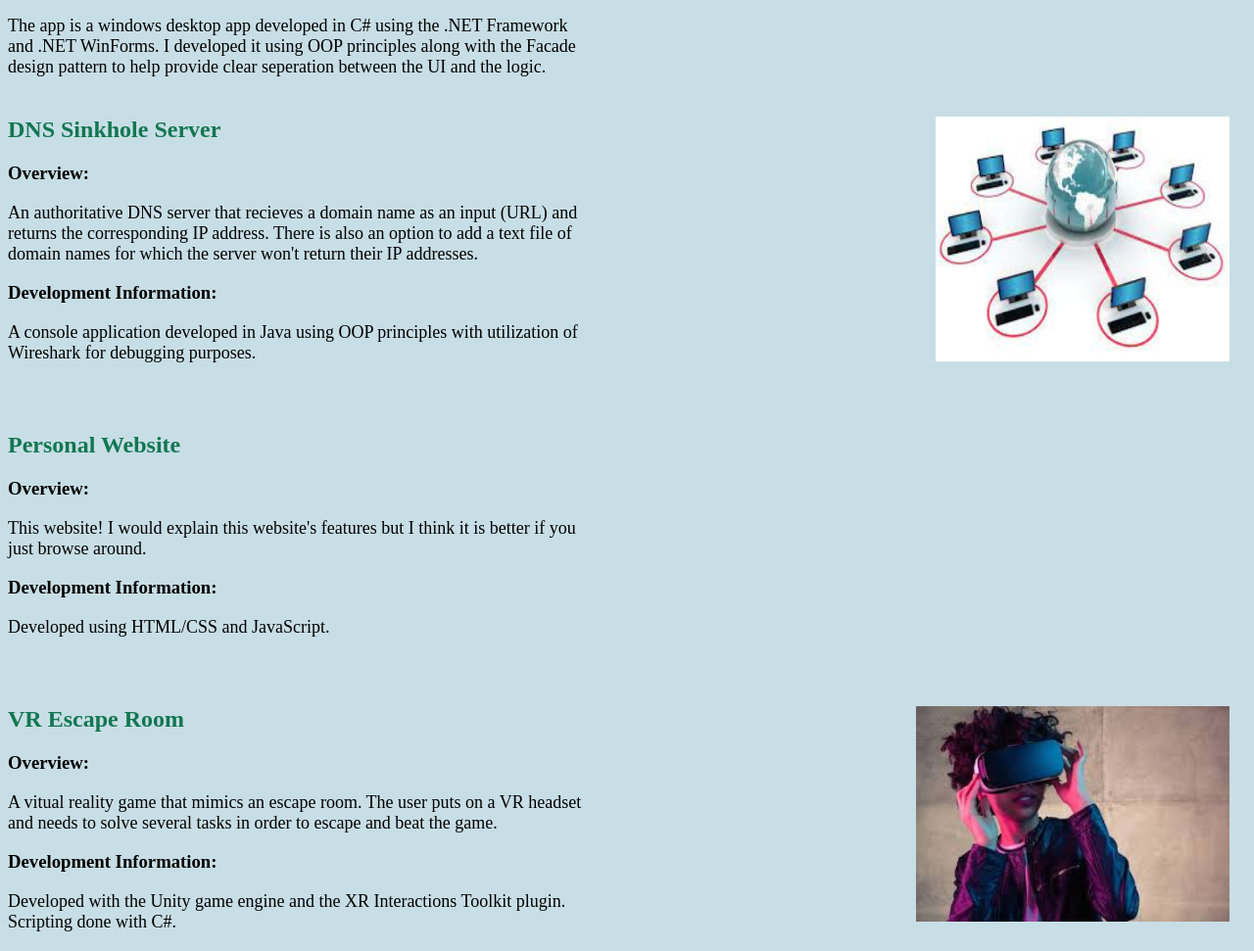
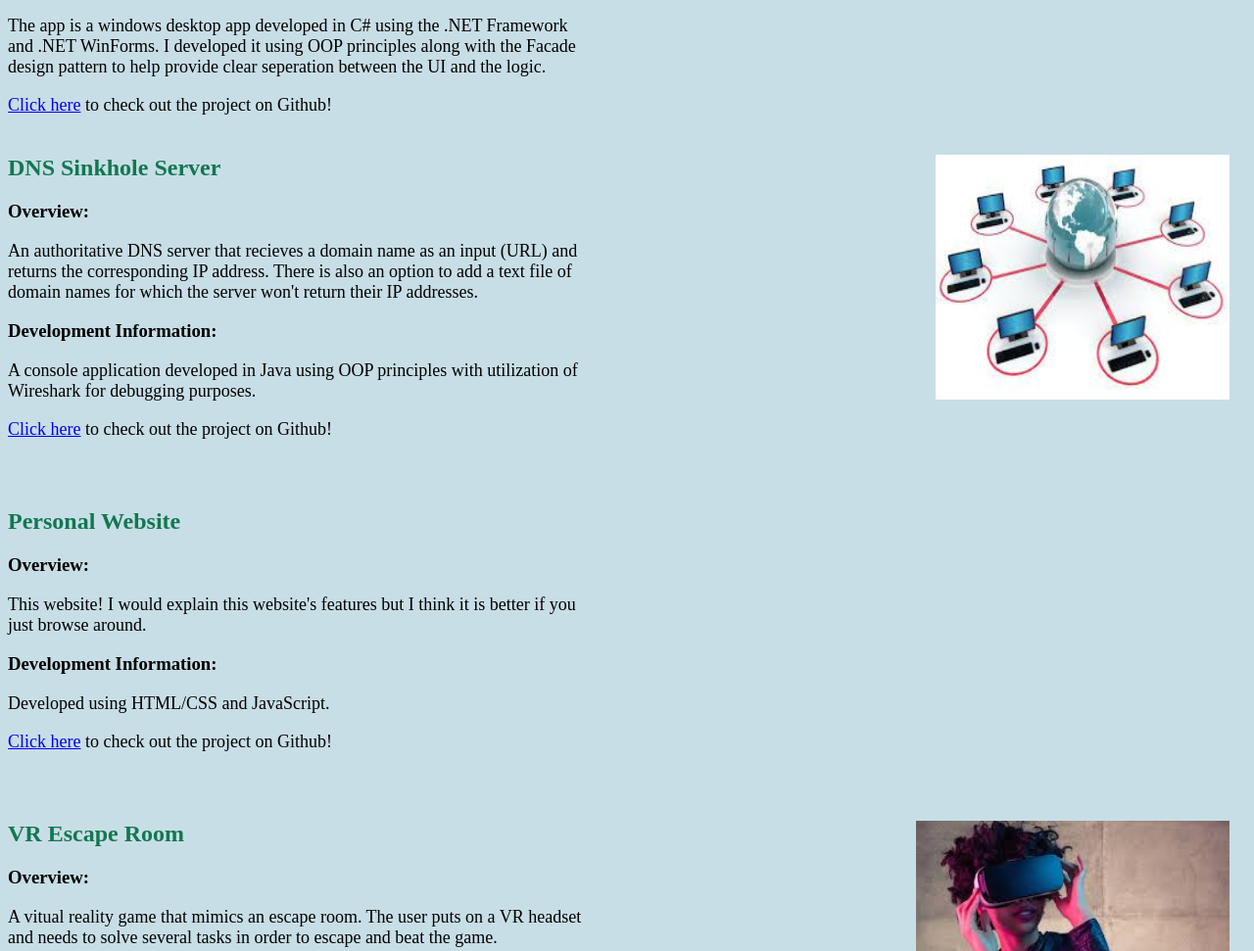
Before and after one commit to eldaraharonson/Portfolio, a plain HTML site: page projects.html in a window 1280 px wide. Shown: the part 462-1433 px from the top of the page at 98% size. Drawn offline with Linux system fonts and the light colour scheme.

Commit message:
added links to projects

```diff
--- a/projects.html
+++ b/projects.html
@@ -5,7 +5,7 @@
     <meta http-equiv="X-UA-Compatible" content="IE=edge">
     <meta name="viewport" content="width=device-width, initial-scale=1.0">
     <link href = "projectsStyle.css" type = "text/css" rel = "stylesheet">
-    <title>Document</title>
+    <title>Projects</title>
 </head>
 <body>
     <div class = "topNavigation">
@@ -51,6 +51,8 @@
             principles along with the Facade design pattern to help provide
             clear seperation between the UI and the logic.
         </p>
+        <p><a href="https://github.com/eldaraharonson/Facebook-App" target="_blank">Click here</a>
+            to check out the project on Github!</p>
 
     </div>
     <!-- style="float: right;" -->
@@ -69,6 +71,8 @@
             A console application developed in Java using OOP principles with
             utilization of Wireshark for debugging purposes.
         </p>
+        <p><a href="https://github.com/eldaraharonson/DNS-Sinkhole-Resolver" target="_blank">Click here</a>
+            to check out the project on Github!</p>
     </div>
 
     <div class = "PersonalWebsite">
@@ -82,6 +86,8 @@
         <p>
             Developed using HTML/CSS and JavaScript.
         </p>
+        <p><a href="https://github.com/eldaraharonson/Portfolio" target="_blank">Click here</a>
+            to check out the project on Github!</p>
     </div>
 
     <div class = "VREscapeRoom">
@@ -118,6 +124,8 @@
             .NET Framework and .NET WinForms. I developed it using OOP
             principles.
         </p>
+        <p><a href="https://github.com/eldaraharonson/Memory-Game" target="_blank">Click here</a>
+            to check out the project on Github!</p>
     </div>
 </body>
 </html>
```
Also changed, not shown: index.html (+1 -1 lines), 1 other file.
